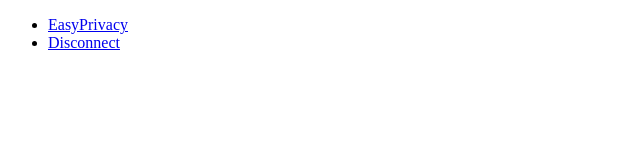
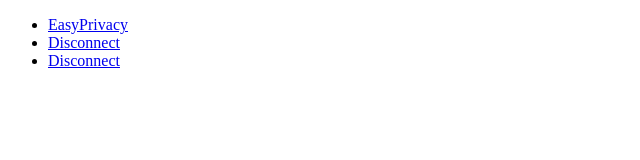
Before and after one commit to ahsan238/Har-logging, a plain HTML site: page website/result_plots/1000_USA_crawl.html in a window 1280 px wide. Shown: the full height of the page, 0-640 px from the left. Drawn offline with Linux system fonts and the light colour scheme.

Commit message:
easylist

```diff
--- a/website/result_plots/1000_USA_crawl.html
+++ b/website/result_plots/1000_USA_crawl.html
@@ -9,6 +9,9 @@
 <ul>
   <li><a href="./easyprivacy/main.html">EasyPrivacy</a></li>
   <li><a href="./disconnect/main.html">Disconnect</a></li>
+  <li><a href="./easylist/main.html">Disconnect</a></li>
+
+
 
 </ul>
 
```
